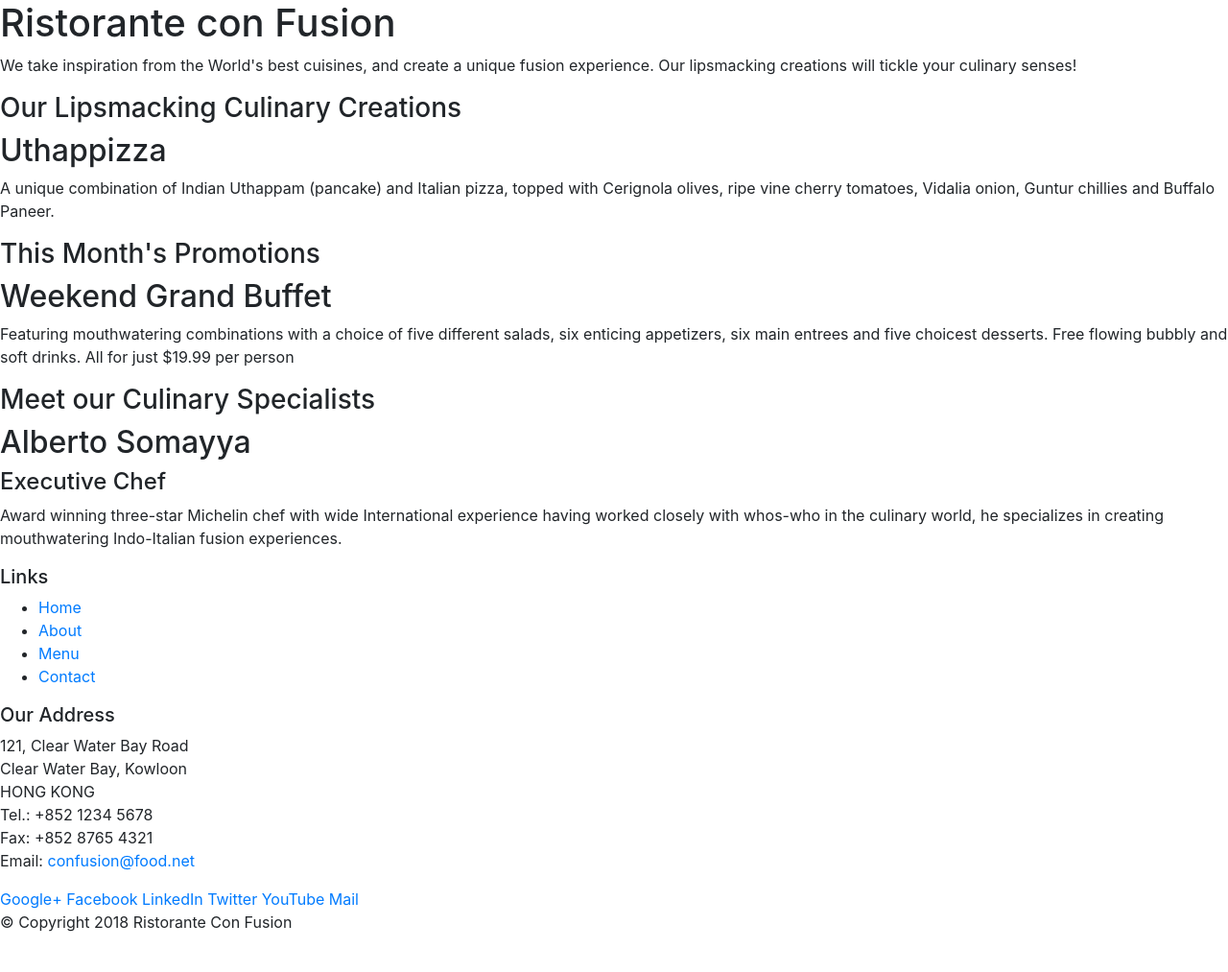
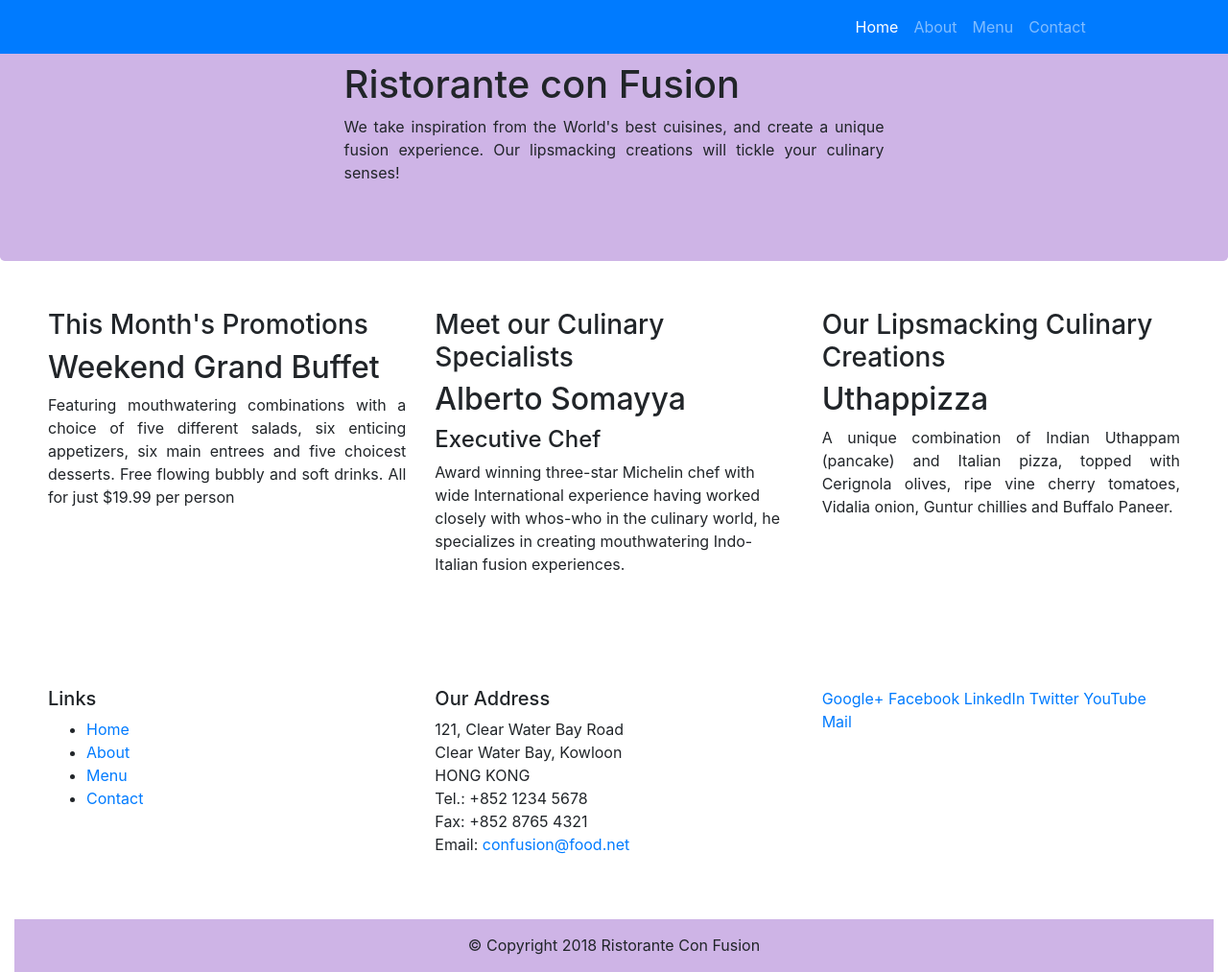
Before and after one commit to PomMort/Reactjs, a website: page index.html in a window 1280 px wide. Shown: the whole page at 96% size. Before the commit the page ends 989 px from the top, so only its background shows below. Drawn offline with nearby package versions, Linux system fonts and the light colour scheme.

Commit message:
third code

```diff
--- a/index.html
+++ b/index.html
@@ -15,6 +15,33 @@
     <script src="node_modules/popper.js/dist/umd/popper.min.js"></script>
     <script src="node_modules/bootstrap/dist/js/bootstrap.min.js"></script>
 
+    <link href="style.css" rel="stylesheet">
+
+    <nav class="navbar navbar-dark navbar-expand-sm bg-primary fixed-top">
+        <div class="container-fluid">
+
+            <div class="button">
+                <div class="collapse navbar-collapse" id="Navbar">
+
+
+
+                    <ul class="navbar-nav mr-auto">
+                        <li class="nav-item active"><a class="nav-link" href="#">Home</a></li>
+                        <li class="nav-item"><a class="nav-link" href="./aboutus.html">About</a></li>
+                        <li class="nav-item"><a class="nav-link" href="#">Menu</a></li>
+                        <li class="nav-item"><a class="nav-link" href="#">Contact</a></li>
+                    </ul>
+                </div>
+            </div>
+        </div>
+        <button class="navbar-toggler" type="button" data-toggle="collapse" data-target="#Navbar">
+            <span class="navbar-toggler-icon"></span>
+        </button>
+    </nav>
+
+
+
+
 
     <title>Ristorante Con Fusion</title>
 
@@ -25,63 +52,81 @@
 
 <body>
 
-    <header>
-        <div>
-            <div>
-                <div>
+    <header class="jumbotron">
+        <div class="container-fluid">
+            <div class="title">
+                <div class="col-sm-6">
                     <h1>Ristorante con Fusion</h1>
-                    <p>We take inspiration from the World's best cuisines, and create a unique fusion experience. Our
+                    <div class="text">
+                        <p>We take inspiration from the World's best cuisines, and create a unique fusion experience.
+                            Our
+
                             lipsmacking creations will tickle your culinary senses!</p>
+                    </div>
                 </div>
                 <div>
                 </div>
             </div>
         </div>
     </header>
+    <div class="container-fluid">
 
-    <div>
+        <div class="middle1">
+
+
+            <div class="col-sm-4 order-sm-last">
                 <div>
                     <div>
                         <h3>Our Lipsmacking Culinary Creations</h3>
                     </div>
                     <div>
                         <h2>Uthappizza</h2>
-                <p>A unique combination of Indian Uthappam (pancake) and Italian pizza, topped with Cerignola olives,
+                        <div class="text">
+                            <p>A unique combination of Indian Uthappam (pancake) and Italian pizza, topped with
+                                Cerignola olives,
                                 ripe vine cherry tomatoes, Vidalia onion, Guntur chillies and Buffalo Paneer.</p>
                         </div>
                     </div>
+                </div>
+            </div>
 
-
-        <div>
+            <div class="col-sm-4 order-sm-first">
                 <div>
                     <h3>This Month's Promotions</h3>
                 </div>
                 <div>
                     <h2>Weekend Grand Buffet</h2>
-                <p>Featuring mouthwatering combinations with a choice of five different salads, six enticing appetizers,
-                    six main entrees and five choicest desserts. Free flowing bubbly and soft drinks. All for just
+                    <div class="text">
+                        <p>Featuring mouthwatering combinations with a choice of five different salads, six enticing
+                            appetizers,
+                            six main entrees and five choicest desserts. Free flowing bubbly and soft drinks. All for
+                            just
                             $19.99 per person </p>
                     </div>
                 </div>
+            </div>
 
-        <div>
+            <div class="col-sm-4">
                 <div>
                     <h3>Meet our Culinary Specialists</h3>
                 </div>
                 <div>
                     <h2>Alberto Somayya</h2>
                     <h4>Executive Chef</h4>
-                <p>Award winning three-star Michelin chef with wide International experience having worked closely with
+                    <p>Award winning three-star Michelin chef with wide International experience having worked closely
+                        with
                         whos-who in the culinary world, he specializes in creating mouthwatering Indo-Italian fusion
                         experiences. </p>
                 </div>
             </div>
+
+
         </div>
 
-    <footer>
-        <div>
-            <div>
-                <div>
+        <footer class="flex-row">
+            <div class="align-content-center">
+                <div class="middle">
+                    <div class="col-sm-4">
                         <h5>Links</h5>
                         <ul>
                             <li><a href="#">Home</a></li>
@@ -90,7 +135,7 @@
                             <li><a href="#">Contact</a></li>
                         </ul>
                     </div>
-                <div>
+                    <div class="col-sm-4">
                         <h5>Our Address</h5>
                         <address>
                             121, Clear Water Bay Road<br>
@@ -101,7 +146,7 @@
                             Email: <a href="mailto:confusion@food.net">confusion@food.net</a>
                         </address>
                     </div>
-                <div>
+                    <div class="col-sm-4">
                         <div>
                             <a href="http://google.com/+">Google+</a>
                             <a href="http://www.facebook.com/profile.php?id=">Facebook</a>
@@ -112,14 +157,16 @@
                         </div>
                     </div>
                 </div>
-            <div>
-                <div>
+                <div class="end">
+                    <div class="col-auto">
                         <p>© Copyright 2018 Ristorante Con Fusion</p>
                     </div>
                 </div>
             </div>
         </footer>
 
+    </div>
+
 
 </body>
 
--- /dev/null
+++ b/style.css
@@ -0,0 +1,53 @@
+.end{
+    display: flex;
+    justify-content: center;
+    background-color: rgb(206, 180, 230);
+    width: 100%;
+}
+.middle{
+    margin-top: 50px;
+    margin-left: 20px;
+    margin-bottom: 50px;
+    margin-right: 20px;
+    display: flex;
+
+}
+.middle1{
+    display: flex;
+    justify-content: center;
+    margin-top: 50px;
+    margin-left: 20px;
+    margin-bottom: 50px;
+    margin-right: 20px;
+}
+.jumbotron{
+    display: flex;
+    background-color: rgb(206, 180, 230);
+
+}
+.title{
+    display: flex;
+    justify-content: center;
+}
+.col-auto{
+    margin-top: 15px;
+}
+.text{
+    text-align: justify;
+}
+.align-content-center{
+    width: 100%;
+}
+.container-fluid{
+    margin-right: 0px;
+    margin-left: 0px;
+    margin-right: auto;
+    margin-left: auto;
+}
+
+.button{
+    margin-left: 70%;
+}
+.navbar-toggler{
+    margin-left: 70%;
+}
```
Also changed, not shown: aboutus.html (added, +104 -0 lines). Lines whose indentation alone changed are shown as unchanged.
